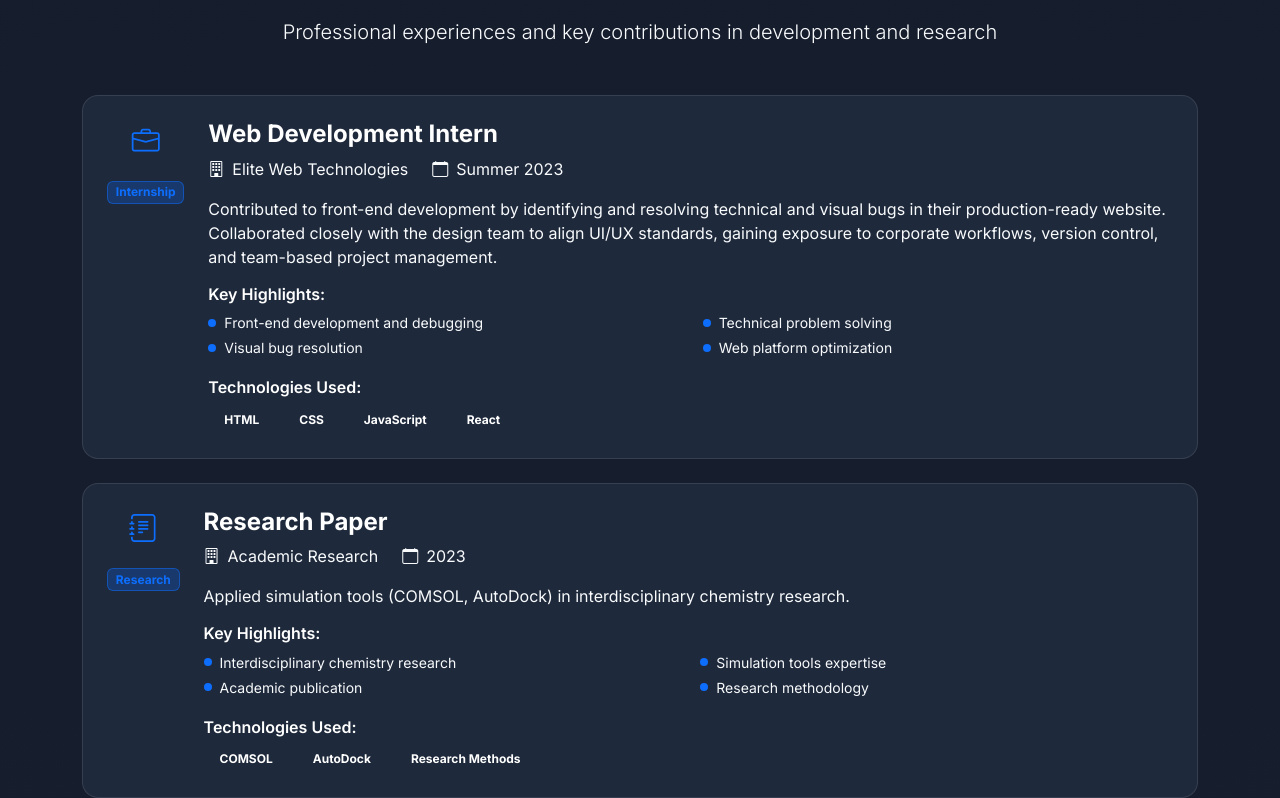
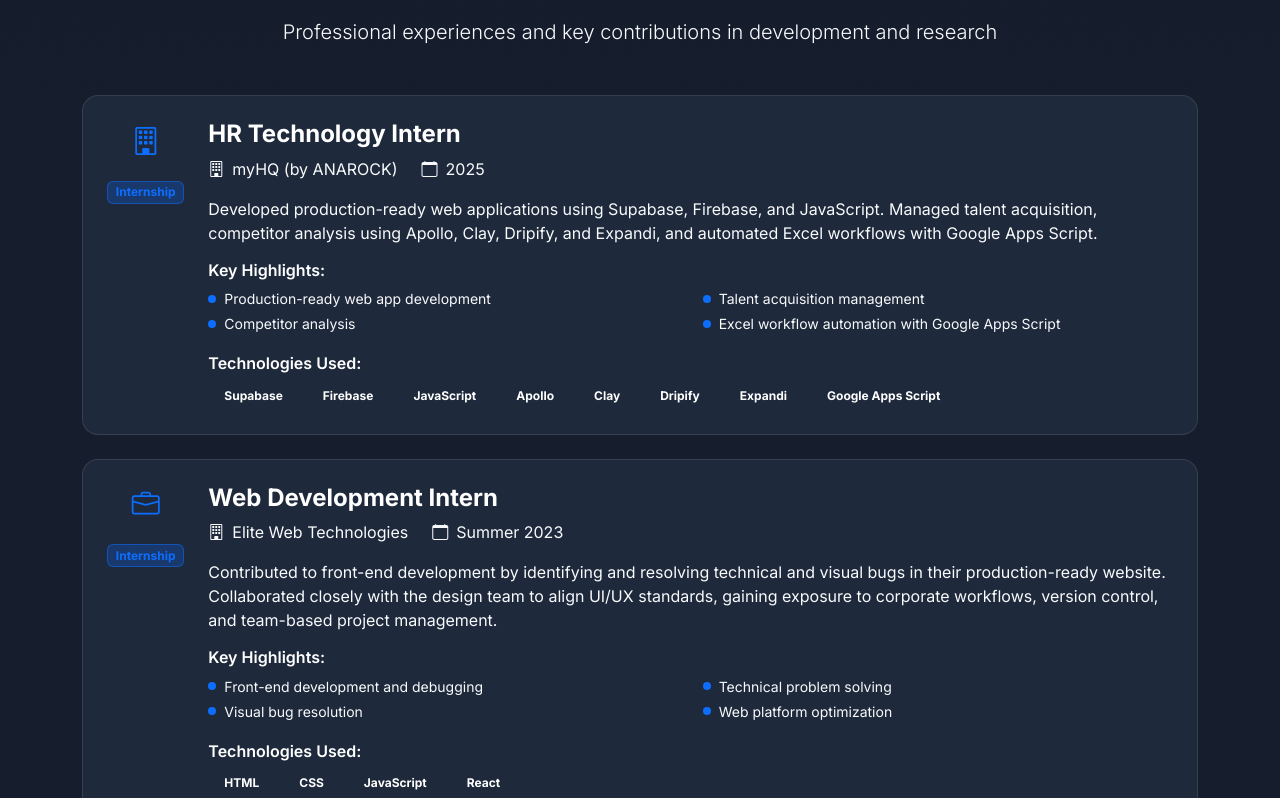
Before and after one commit to shivin88/resume_react_app, a React (Create React App) app: page / in a window 1280 px wide. Shown: the part 1542-2340 px from the top of the page. Built offline with nearby package versions, Linux system fonts and the light colour scheme.

Commit message:
Update AchievementsSection and ExperienceSection

```diff
--- a/src/components/AchievementsSection.js
+++ b/src/components/AchievementsSection.js
@@ -24,10 +24,42 @@
 
   const achievements = [
     {
+      title: "Getting Started with AWS Services Fundamentals for Beginners",
+      type: "Certification",
+      description: "Simplilearn SkillUp certification covering core Amazon Web Services (AWS) concepts and services",
+      url: "https://simpli-web.app.link/e/pilfpVakO4b",
+      icon: "bi-award",
+      category: "Technical"
+    },
+    {
+      title: "Business Analysis Basics",
+      type: "Certification",
+      description: "Simplilearn SkillUp certification covering the fundamentals of business analysis techniques and processes",
+      url: "https://simpli-web.app.link/e/VPtyqcckO4b",
+      icon: "bi-award",
+      category: "Technical"
+    },
+    {
+      title: "Introduction to CBAP",
+      type: "Certification",
+      description: "Simplilearn SkillUp certification introducing Certified Business Analysis Professional standards and methodologies",
+      url: "https://simpli-web.app.link/e/UaWTE9nDN4b",
+      icon: "bi-award",
+      category: "Technical"
+    },
+    {
+      title: "Complete Data Analyst Bootcamp From Basics To Advanced",
+      type: "Certification",
+      description: "Udemy certification covering Python, SQL, Power BI, and data analysis methodologies",
+      url: "https://ude.my/UC-10342094-976b-45b4-b399-1f231f94ef95",
+      icon: "bi-award",
+      category: "AI/ML"
+    },
+    {
       title: "Gen AI Academy by Google Cloud and H2S",
       type: "Certification",
       description: "Completed Gen AI Academy by Google Cloud and H2S, gaining hands-on experience with tools like Vertex AI, Gemini APIs, and Streamlit",
-      url: "https://certificate.com",
+      url: "https://certificate.hack2skill.com/legacy/2025H2S04GENAI-A01241",
       icon: "bi-award",
       category: "AI/ML"
     },
@@ -35,7 +67,7 @@
       title: "GDSC Gen AI Study Jams 2024",
       type: "Completion",
       description: "Earned 15 badges for completion of the GDSC Gen AI Study Jams 2024",
-      url: "https://www.credly.com",
+      url: "https://www.credly.com/users/shivin-goyal/badges",
       icon: "bi-star",
       category: "AI/ML"
     },
@@ -43,7 +75,7 @@
       title: "Neural Networks Certification",
       type: "Certification",
       description: "Coursera certification for neural networks",
-      url: "https://coursera.org",
+      url: "https://coursera.org/share/67d1e91e766b0fc6bcd2cafac76f7ba5",
       icon: "bi-award",
       category: "AI/ML"
     },
@@ -68,6 +100,14 @@
       type: "Certification",
       description: "Coursera certification for Convolutional Neural Networks",
       url: "https://www.coursera.org/account/accomplishments/verify/FUYFZDTW4A89",
+      icon: "bi-award",
+      category: "AI/ML"
+    },
+    {
+      title: "Sequence Models Certification",
+      type: "Certification",
+      description: "Coursera certification for Sequence Models",
+      url: "https://coursera.org/share/3a4ae2bc86c45e33cda7da3f79dbd77d",
       icon: "bi-award",
       category: "AI/ML"
     },
--- a/src/components/ExperienceSection.js
+++ b/src/components/ExperienceSection.js
@@ -13,6 +13,16 @@
   }, []);
 
   const experiences = [
+    {
+      title: "HR Technology Intern",
+      company: "myHQ (by ANAROCK)",
+      period: "2025",
+      type: "Internship",
+      description: "Developed production-ready web applications using Supabase, Firebase, and JavaScript. Managed talent acquisition, competitor analysis using Apollo, Clay, Dripify, and Expandi, and automated Excel workflows with Google Apps Script.",
+      highlights: ["Production-ready web app development", "Talent acquisition management", "Competitor analysis", "Excel workflow automation with Google Apps Script"],
+      technologies: ["Supabase", "Firebase", "JavaScript", "Apollo", "Clay", "Dripify", "Expandi", "Google Apps Script"],
+      icon: "bi-building"
+    },
     {
       title: "Web Development Intern",
       company: "Elite Web Technologies",
```
